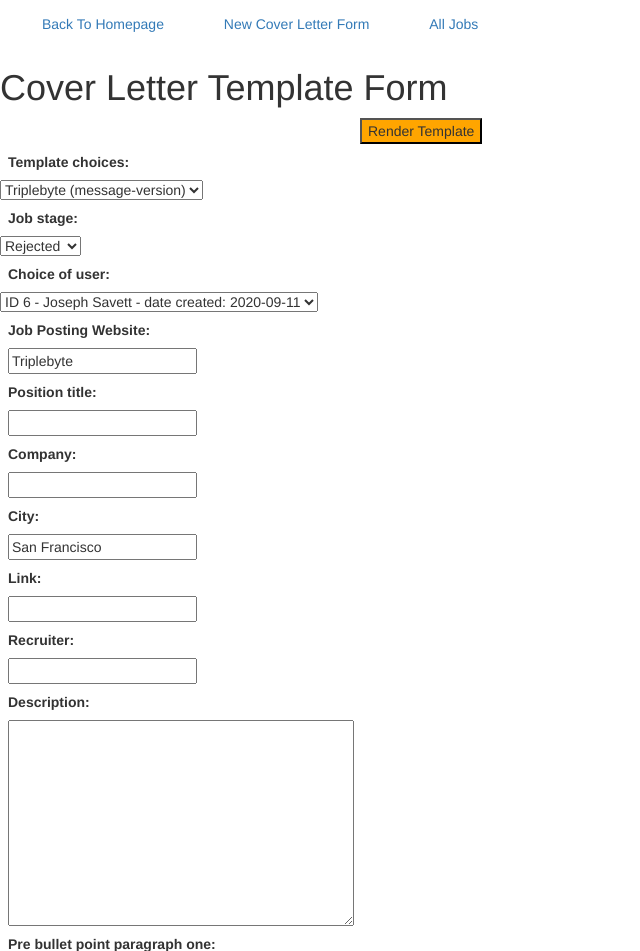
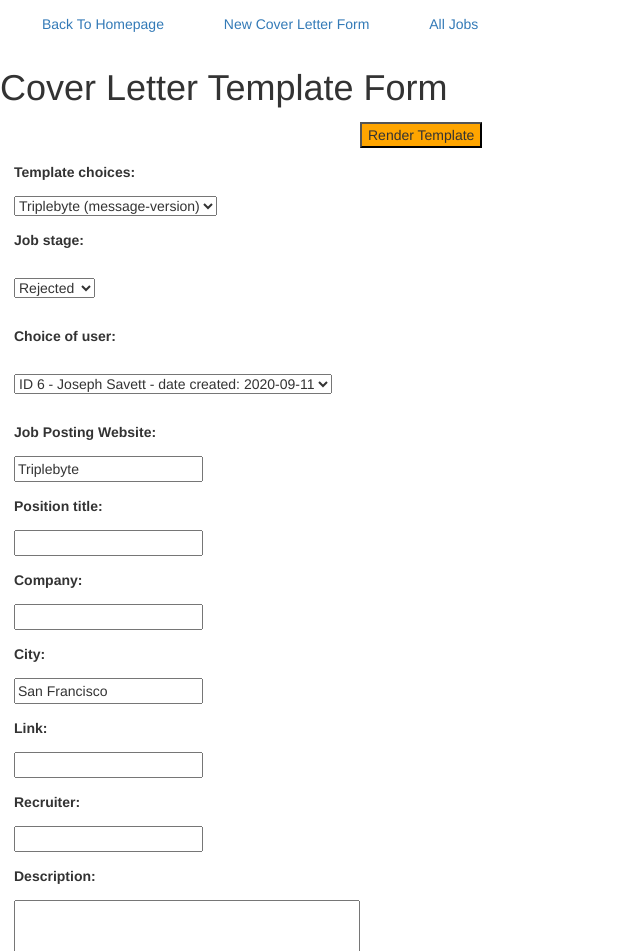
Before and after one commit to Micjoey/Unique-Cover-Letter-Helper, a Django app: page /cover-letter-generator/forms/triplebyte-form in a window 1280 px wide. Shown: the top 951 px of the page, without its empty margins (0-640 px from the left). Run offline with Django 3.2, Linux system fonts and the light colour scheme; data comes from the database, SQL or seed files in the repository; style sheets or scripts are compiled from the project's sources; some libraries are stand-ins or nearby versions.

Commit message:
add margin to form

```diff
--- a/CoverLetterGenerator/urls.py
+++ b/CoverLetterGenerator/urls.py
@@ -36,7 +36,8 @@ urlpatterns = [
          name='cover-letter'),
     path('cover-letter-generator/triplebyte-cover-letter', coverLetters.views.cover_letter,
          name='non-technical-cover-letter'),
-
+    path('cover-letter-generator/user-form', coverLetters.views.user_form,
+         name='user-form'),
 
 
 
@@ -46,8 +47,7 @@ urlpatterns = [
 #          name='non-technical-cover-letter'),
 #     path('cover-letter-generator/cover-letter', coverLetters.views.cover_letter,
 #          name='cover-letter-five'),
-#     path('cover-letter-generator/user-form', coverLetters.views.user_form,
-#          name='user-form'),
+
 #     path('cover-letter-generator/user-detail', coverLetters.views.user_detail,
 #          name='user-detail'),
 
--- a/static/css/cover-letter-form.css
+++ b/static/css/cover-letter-form.css
@@ -10,7 +10,7 @@
 .cover-letter-form label,input, textarea
 {
     display: block;
-    margin: 1vh;
+    margin: 1em;
 
 }
 
@@ -38,3 +38,7 @@
 .paragraph-edits {
     font-weight: bold;
 }
+
+.cover-letter-form select {
+    margin: 1em;
+}
```
